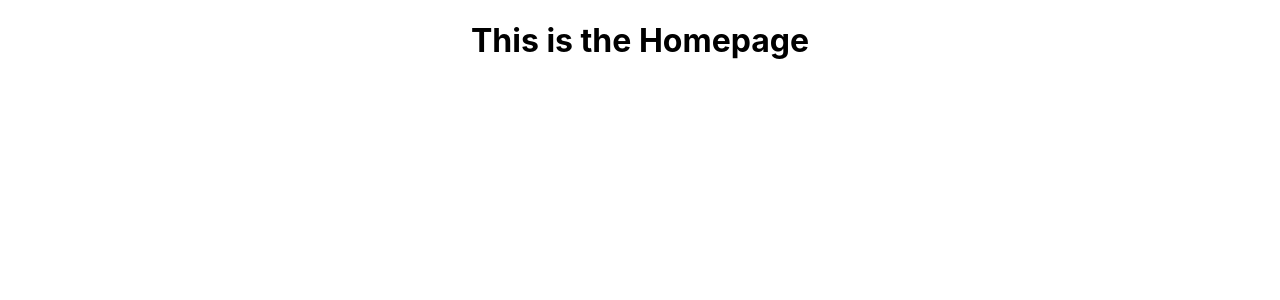
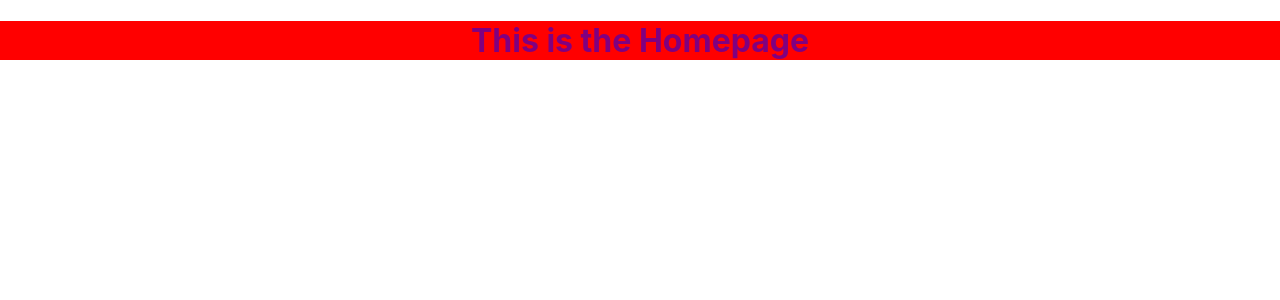
Before and after one commit to puyanwei/company-finder, a React (Create React App) app: page / in a window 1280 px wide. Shown: the top 300 px of the page. Built offline with nearby package versions, Linux system fonts and the light colour scheme.

Commit message:
Added Sass. Newer React version does not require compiler!

```diff
--- a/package.json
+++ b/package.json
@@ -3,6 +3,7 @@
   "version": "0.1.0",
   "private": true,
   "dependencies": {
+    "node-sass": "^4.12.0",
     "react": "^16.10.2",
     "react-dom": "^16.10.2",
     "react-scripts": "3.2.0"
--- a/src/pages/Home.jsx
+++ b/src/pages/Home.jsx
@@ -1,8 +1,9 @@
 import React from 'react';
+import './home.scss';
 
 const Home = () => {
 	return (
-		<div>
+		<div className="homepage-container">
 			<h1>This is the Homepage</h1>
 		</div>
 	);
--- /dev/null
+++ b/src/pages/home.scss
@@ -0,0 +1,6 @@
+.homepage-container {
+	background: red;
+	h1 {
+		color: purple;
+	}
+}
```
Also changed, not shown: 1 other file (tests, documents, lock files or other folders).
